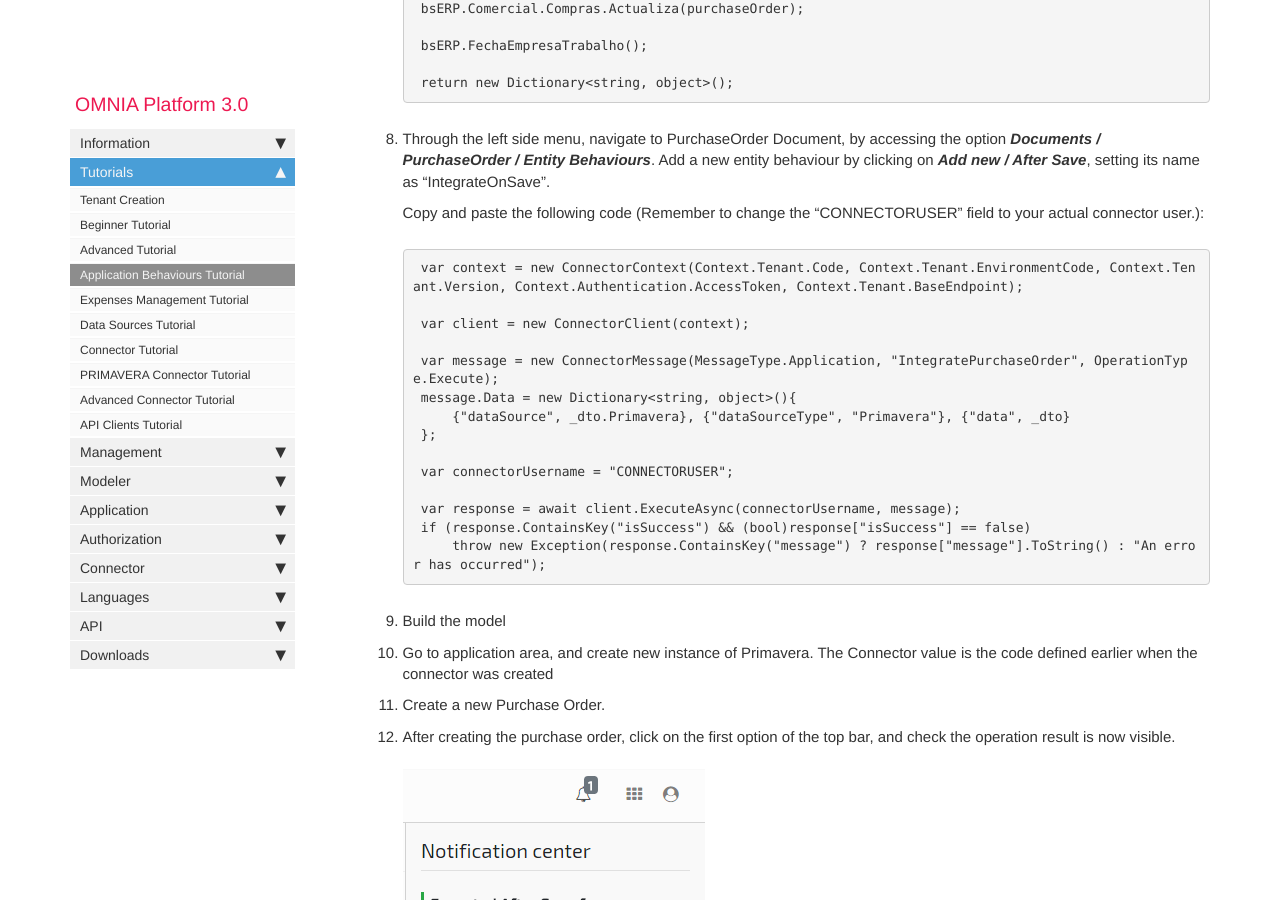
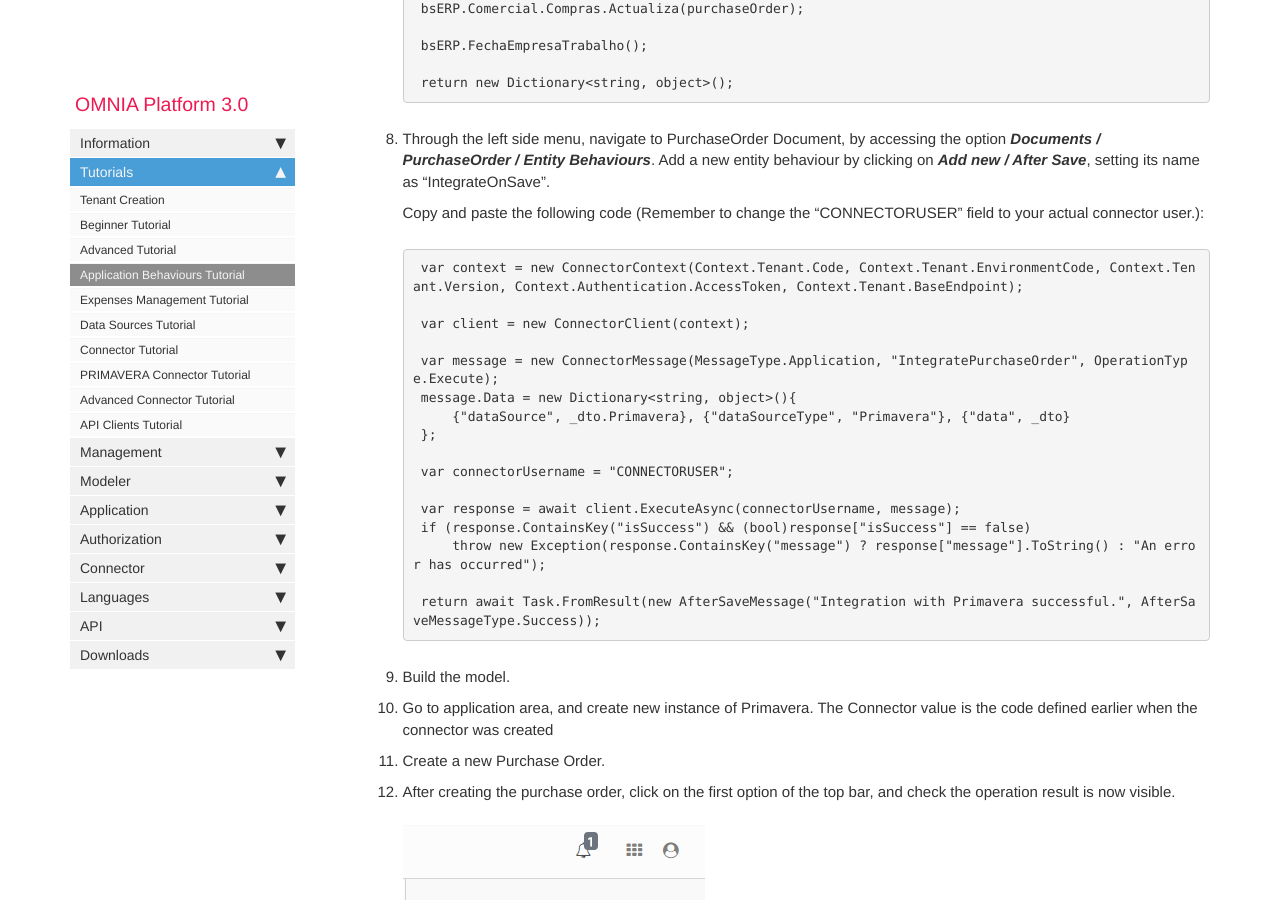
Before and after one commit to daniel8lopes/omnia3, a Jekyll site: the page built from docs/pages/omnia3/Tutorials/omnia3_applicationbehaviourstutorial.md, in a window 1280 px wide and 900 px high, scrolled down 3597 px. Built offline with Jekyll 4.4.1, drawn with Linux system fonts in a browser that asks for light colours; nearby versions of some CDN libraries; comment, search, counter and statistics services are not loaded.

Commit message:
Update documentation

````diff
--- a/docs/pages/omnia3/Tutorials/omnia3_applicationbehaviourstutorial.md
+++ b/docs/pages/omnia3/Tutorials/omnia3_applicationbehaviourstutorial.md
@@ -128,14 +128,16 @@ A connector and an access to [Primavera ERP](https://pt.primaverabss.com), on ve
     var response = await client.ExecuteAsync(connectorUsername, message);
     if (response.ContainsKey("isSuccess") && (bool)response["isSuccess"] == false)
         throw new Exception(response.ContainsKey("message") ? response["message"].ToString() : "An error has occurred");
+
+    return await Task.FromResult(new AfterSaveMessage("Integration with Primavera successful.", AfterSaveMessageType.Success));
     ```
 
-9. Build the model
+9. Build the model.
 
-7. Go to application area, and create new instance of Primavera. The Connector value is the code defined earlier when the connector was created
+10. Go to application area, and create new instance of Primavera. The Connector value is the code defined earlier when the connector was created
 
-10. Create a new Purchase Order.
+11. Create a new Purchase Order.
 
-11. After creating the purchase order, click on the first option of the top bar, and check the operation result is now visible.
+12. After creating the purchase order, click on the first option of the top bar, and check the operation result is now visible.
 
     ![Modeler view Notifications](/images/tutorials/applicationbehaviours/Application-NotificationCenter.PNG)
````
Also changed, not shown: docs/pages/omnia3/Connector/omnia3_connector_configuration.md (+1 -1 lines), docs/pages/omnia3/Modeler/omnia3_modeler_behaviours.md (+9 -0 lines).
